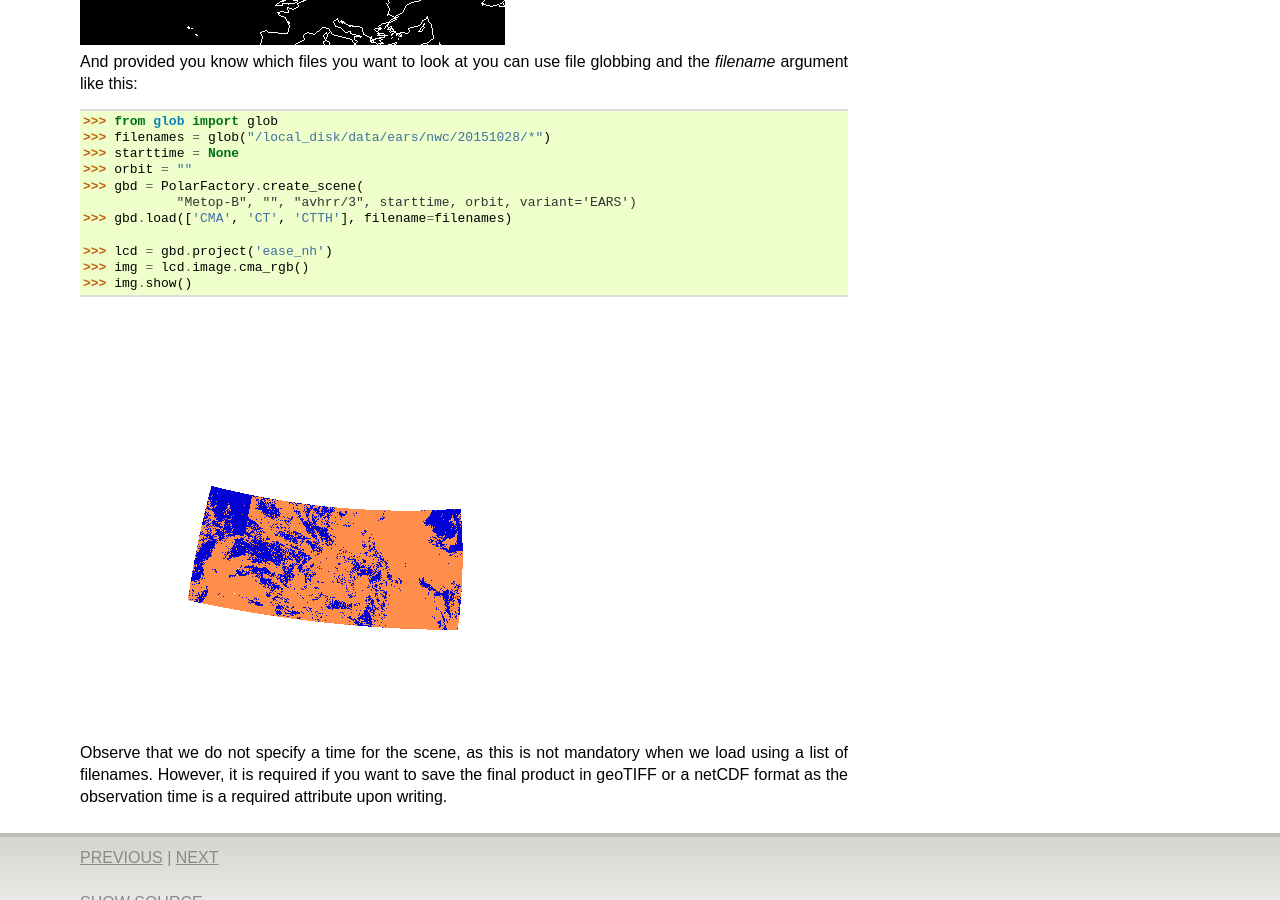
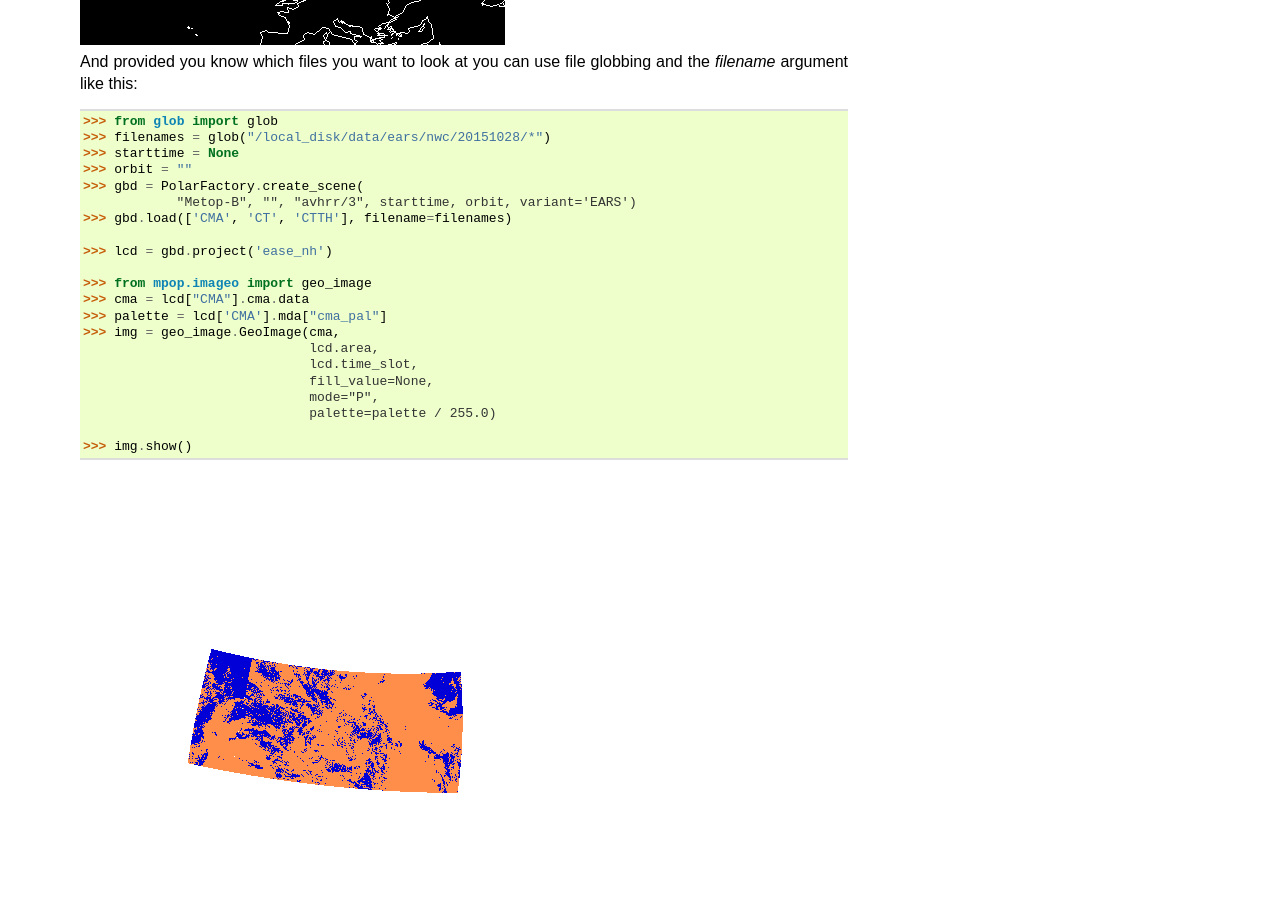
Before and after one commit to pytroll/pytroll, a Sphinx documentation site: the page built from web/source/quickstart_earsnwc.rst, in a window 1280 px wide and 900 px high, scrolled down 3105 px. Built offline with Sphinx 7.4.7, drawn with Linux system fonts in a browser that asks for light colours; formulas are drawn with MathJax 3.

Commit message:
Fix bug in ears-quickstart
Also the cloud mask example required smhi_composites,
which is not part of mpop.

Signed-off-by: Adam.Dybbroe <a000680@c20671.ad.smhi.se>

```diff
--- a/web/source/quickstart_earsnwc.rst
+++ b/web/source/quickstart_earsnwc.rst
@@ -155,7 +155,17 @@ and the *filename* argument like this:
     >>> gbd.load(['CMA', 'CT', 'CTTH'], filename=filenames)
 
     >>> lcd = gbd.project('ease_nh')
-    >>> img = lcd.image.cma_rgb()
+
+    >>> from mpop.imageo import geo_image
+    >>> cma = lcd["CMA"].cma.data
+    >>> palette = lcd['CMA'].mda["cma_pal"]
+    >>> img = geo_image.GeoImage(cma,
+                                 lcd.area,
+                                 lcd.time_slot,
+                                 fill_value=None,
+                                 mode="P",
+                                 palette=palette / 255.0)
+
     >>> img.show()
 
 .. image:: images/earsnwc_demo5.png
```
